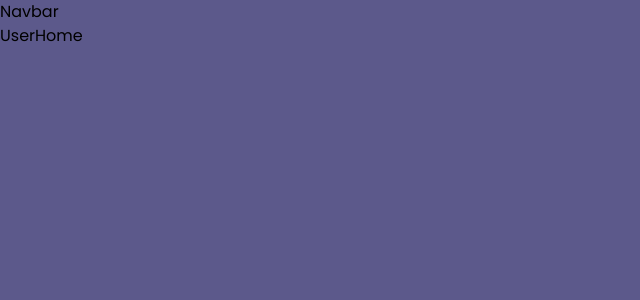
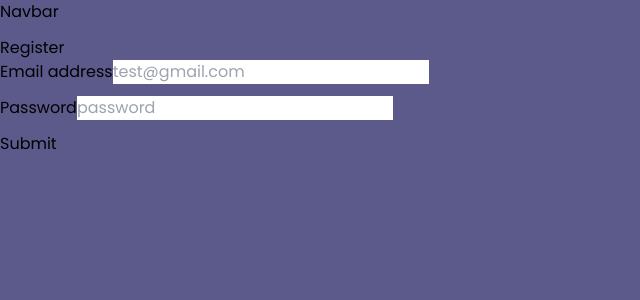
Before and after one commit to Niimaii/Crypto-Chart, a React (Vite) app in the folder Crypo_Chart_Pern/client/: page /signup in a window 1280 px wide. Before the commit this address led to /userhome. Shown: the top 300 px of the page, without its empty margins (0-640 px from the left). Built offline with nearby package versions, Linux system fonts and the light colour scheme; the HTML template or start-up script is replaced by a standard one.

Commit message:
Users can register accounts to the db

```diff
--- a/Crypo_Chart_Pern/client/src/api/authAPI.jsx
+++ b/Crypo_Chart_Pern/client/src/api/authAPI.jsx
@@ -1,5 +1,4 @@
 import axios from 'axios';
-axios.defaults.withCredentials = true;
 
 export async function onRegistration(registrationData) {
   return await axios.post(
@@ -11,9 +10,11 @@ export async function onRegistration(registrationData) {
 export async function onLogin(loginData) {
   return await axios.post('http://localhost:8005/api/login', loginData);
 }
+
 export async function onLogout() {
   return await axios.get('http://localhost:8005/api/logout');
 }
-export async function fetchProtectedData() {
+
+export async function fetchProtectedInfo() {
   return await axios.get('http://localhost:8005/api/protected');
 }
--- a/Crypo_Chart_Pern/client/src/context/CryptoContext.jsx
+++ b/Crypo_Chart_Pern/client/src/context/CryptoContext.jsx
@@ -3,7 +3,7 @@ import React, { useState, createContext } from 'react';
 export const CryptoContext = createContext();
 
 export const CryptoContextProvider = (props) => {
-  const [isAuth, setIsAuth] = useState(true);
+  const [isAuth, setIsAuth] = useState(false);
 
   const authenticateUser = () => {
     setIsAuth(true);
--- a/Crypo_Chart_Pern/client/src/routes/SignUp.jsx
+++ b/Crypo_Chart_Pern/client/src/routes/SignUp.jsx
@@ -1,7 +1,82 @@
-import React from 'react';
+import React, { useState } from 'react';
+import { onRegistration } from '../api/authAPI';
 
 function SignUp() {
-  return <div>SignUp</div>;
+  const [values, setValues] = useState({
+    email: '',
+    password: '',
+  });
+  const [error, setError] = useState(false);
+  const [success, setSuccess] = useState(false);
+
+  const onChange = (e) => {
+    // This dynamically updates the value of the specific input that is passing an event.
+    setValues({ ...values, [e.target.name]: e.target.value });
+  };
+
+  const onSubmit = async (e) => {
+    e.preventDefault();
+
+    try {
+      const { data } = await onRegistration(values);
+      setError('');
+      setSuccess(data.message);
+      // Reset values
+      setValues({
+        email: '',
+        password: '',
+      });
+    } catch (err) {
+      console.log(err.response.data.errors[0].msg);
+      setError(err.response.data.errors[0].msg);
+      setSuccess('');
+    }
+  };
+
+  return (
+    <form onSubmit={(e) => onSubmit(e)} className='mt-3'>
+      <h1>Register</h1>
+
+      <div className='mb-3'>
+        <label htmlFor='email' className=''>
+          Email address
+        </label>
+        <input
+          onChange={(e) => onChange(e)}
+          type='email'
+          className=''
+          id='email'
+          name='email'
+          value={values.email}
+          placeholder='test@gmail.com'
+          required
+        />
+      </div>
+
+      <div className='mb-3'>
+        <label htmlFor='password' className=''>
+          Password
+        </label>
+        <input
+          onChange={(e) => onChange(e)}
+          type='password'
+          value={values.password}
+          className=''
+          id='password'
+          name='password'
+          placeholder='password'
+          required
+        />
+      </div>
+
+      <div style={{ color: 'red', margin: '10px 0' }}>{error}</div>
+      <div style={{ color: 'green', margin: '10px 0' }}>{success}</div>
+
+      <button type='submit' className=''>
+        Submit
+      </button>
+    </form>
+  );
 }
 
 export default SignUp;
```
Also changed, not shown: 2 other files (tests, documents, lock files or other folders).
